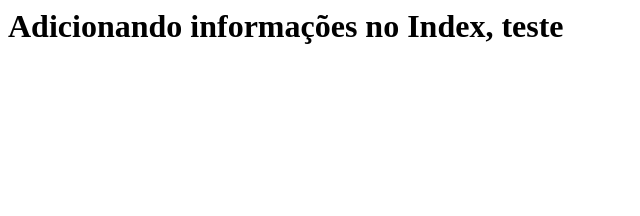
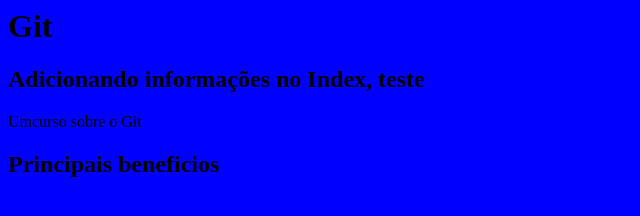
Before and after one commit to jfvicente/alura, a plain HTML site: page index.html in a window 1280 px wide. Shown: the whole page, without its empty margins (0-640 px from the left). Drawn offline with Linux system fonts and the light colour scheme.

Commit message:
Alteração Layout

```diff
--- /dev/null
+++ b/estilo.css
@@ -0,0 +1,3 @@
+body {
+	background-color: blue;
+}
--- a/index.html
+++ b/index.html
@@ -1,7 +1,15 @@
 <html>
 	<head>
+		<link rel="stylesheet" href=estilo.css>
 	</head>
 	<body>
-		<h1>Adicionando informações no Index, teste</h1>
+		<h1>Git</h1>
+		<h2>Adicionando informações no Index, teste</h2>
+
+		<p>
+			Umcurso sobre o Git
+		</p>
+
+		<h2>Principais beneficios</h2>
 	</body>
 </html>
```
